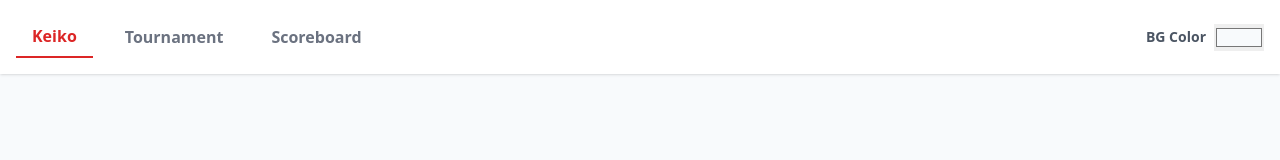
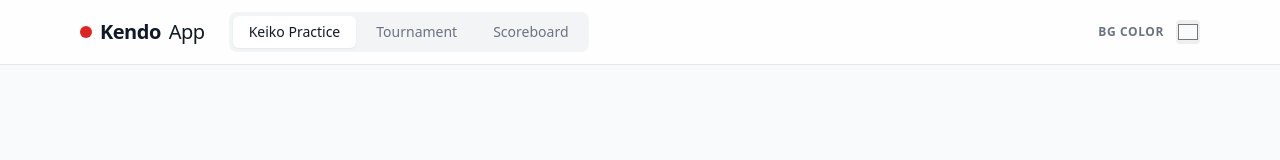
Before and after one commit to TecnyBlanc/KendoPracticeBD, a plain HTML site: page index.html in a window 1280 px wide. Drawn offline with nearby package versions, Linux system fonts and the light colour scheme.

Commit message:
Update index.html

```diff
--- a/index.html
+++ b/index.html
@@ -4,25 +4,49 @@
   <meta charset="UTF-8" />
   <meta name="viewport" content="width=device-width, initial-scale=1.0" />
   <title>Kendo Practice App</title>
-  <!-- Loads Tailwind CSS directly in the browser -->
   <script src="https://cdn.tailwindcss.com"></script>
+  <!-- Load Lucide Icons -->
+  <script src="https://unpkg.com/lucide@latest"></script>
 </head>
-<body class="transition-colors duration-300 min-h-screen bg-slate-50" id="app-body">
-  <header class="flex flex-wrap justify-between items-center p-4 bg-white shadow">
-    <div class="flex gap-4">
-      <button id="tab-keiko" class="tab-btn px-4 py-2 font-bold text-red-600 border-b-2 border-red-600">Keiko</button>
-      <button id="tab-tournament" class="tab-btn px-4 py-2 font-bold text-gray-500">Tournament</button>
-      <button id="tab-scoreboard" class="tab-btn px-4 py-2 font-bold text-gray-500">Scoreboard</button>
+<body id="app-body" class="min-h-screen transition-colors duration-300 font-sans" style="background-color: #f8fafc;">
+
+  <!-- Global Navigation & Settings from your React Code -->
+  <nav class="bg-white/80 backdrop-blur-md border-b border-gray-200 sticky top-0 z-50">
+    <div class="max-w-6xl mx-auto px-4 h-16 flex items-center justify-between">
+      <div class="flex items-center gap-6">
+        <h1 class="text-xl font-bold text-gray-900 tracking-tight flex items-center gap-2">
+          <span class="w-3 h-3 rounded-full bg-red-600 inline-block"></span>
+          Kendo<span class="font-light">App</span>
+        </h1>
+
+        <div class="flex space-x-1 bg-gray-100 p-1 rounded-lg">
+          <button id="tab-keiko" class="tab-btn px-4 py-1.5 rounded-md text-sm font-medium transition bg-white shadow-sm text-gray-900">Keiko Practice</button>
+          <button id="tab-tournament" class="tab-btn px-4 py-1.5 rounded-md text-sm font-medium transition text-gray-500 hover:text-gray-700">Tournament</button>
+          <button id="tab-scoreboard" class="tab-btn px-4 py-1.5 rounded-md text-sm font-medium transition text-gray-500 hover:text-gray-700">Scoreboard</button>
+        </div>
+      </div>
+
+      <!-- Global Background Color Picker -->
+      <div class="flex items-center gap-3">
+        <i data-lucide="settings" class="w-4 h-4 text-gray-400"></i>
+        <span class="text-xs font-semibold text-gray-500 uppercase tracking-wider">Bg Color</span>
+        <input type="color" id="bg-color" value="#f8fafc" class="w-6 h-6 p-0 border-0 rounded cursor-pointer" />
+      </div>
     </div>
-    <div class="flex items-center gap-2 mt-2 sm:mt-0">
-      <label class="text-sm font-semibold text-gray-600">BG Color</label>
-      <input type="color" id="bg-color" value="#f8fafc" class="cursor-pointer">
-    </div>
-  </header>
+  </nav>
 
-  <main id="app-content" class="p-4"></main>
+  <!-- Main Content Area -->
+  <main id="app-content" class="max-w-6xl mx-auto px-4 py-10"></main>
 
-  <!-- Loads your modular JavaScript -->
-  <script type="module" src="./js/app.js"></script>
+  <!-- Load Vanilla Scripts -->
+  <script src="./js/app.js"></script>
+  <script src="./js/keiko.js"></script>
+  <script src="./js/tournament.js"></script>
+  <script src="./js/scoreboard.js"></script>
+
+  <script>
+    // Initialize the app after scripts are loaded
+    switchTab('keiko');
+  </script>
 </body>
 </html>
```
